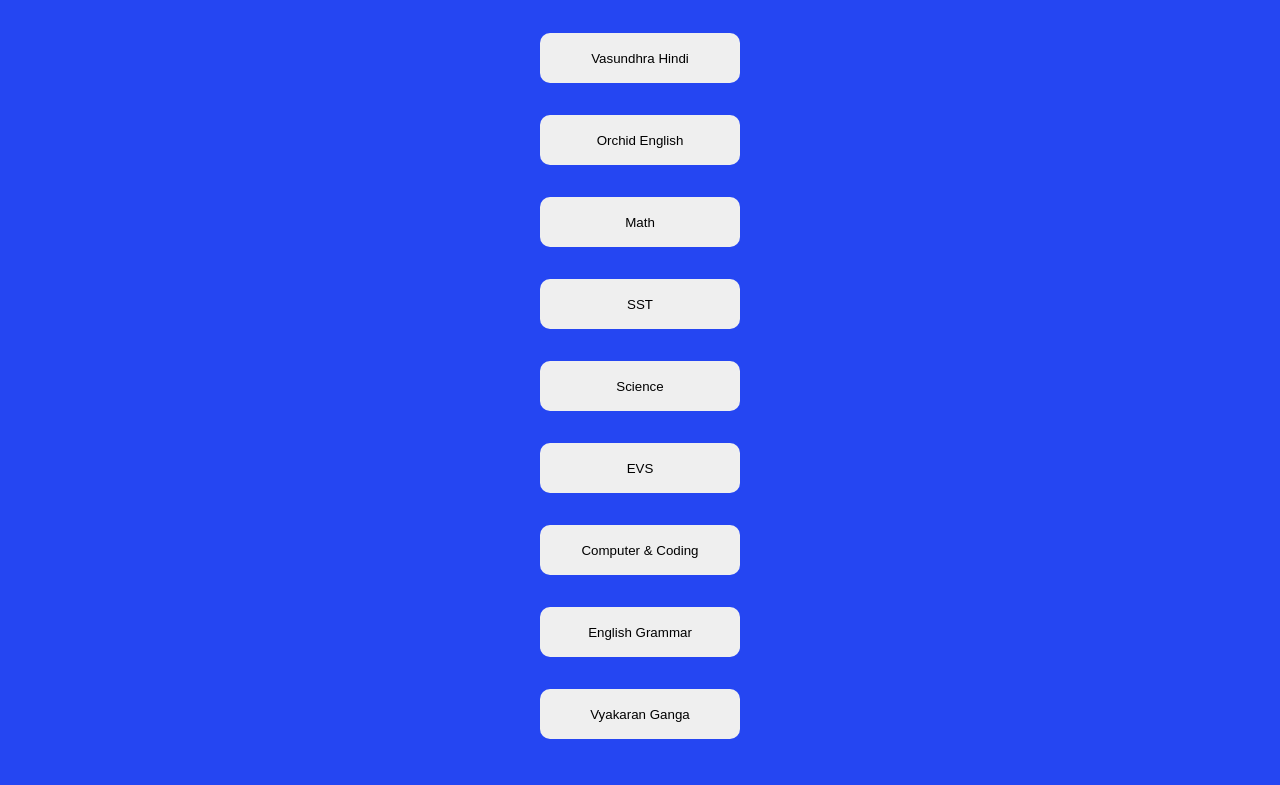
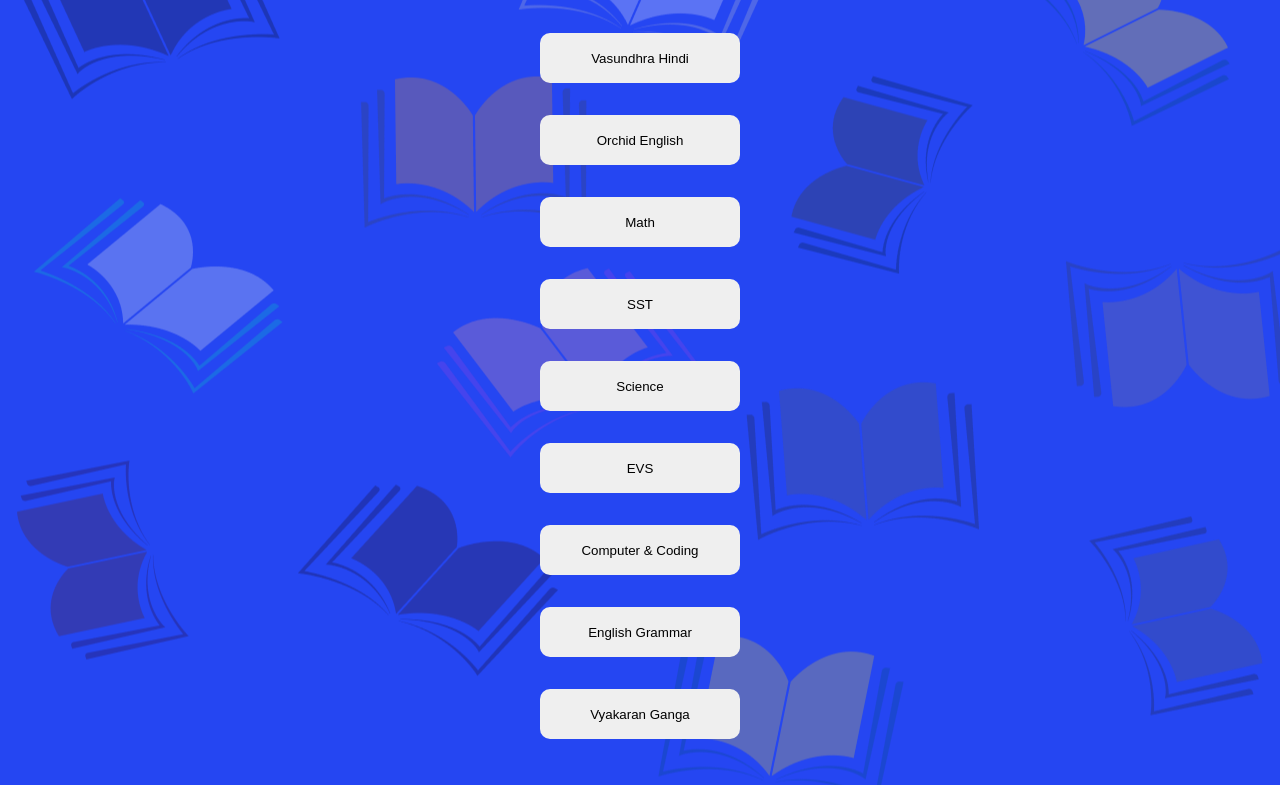
Before and after one commit to Prabhatebook/Prabhat-distributer, a plain HTML site: page StudyMaterial/Class-7.html in a window 1280 px wide. Shown: the part 114-899 px from the top of the page. Drawn offline with Linux system fonts and the light colour scheme.

Commit message:
Update Class-7.html

```diff
--- a/StudyMaterial/Class-7.html
+++ b/StudyMaterial/Class-7.html
@@ -21,7 +21,7 @@ body{
     justify-content: space-between;
     align-items: center;
     margin: 30px 0;
-    background: url("./img/desktopsize/Frame.png")no-repeat center fixed;
+    background: url("../img/desktopsize/Frame.png")no-repeat center fixed;
     background-color: #2546F2;
     overflow-y: scroll;
     }
```
